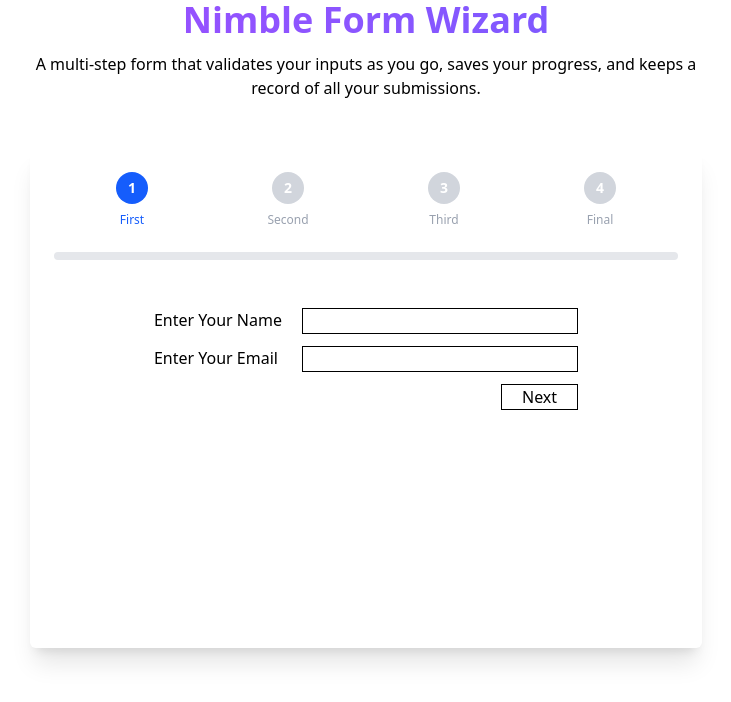
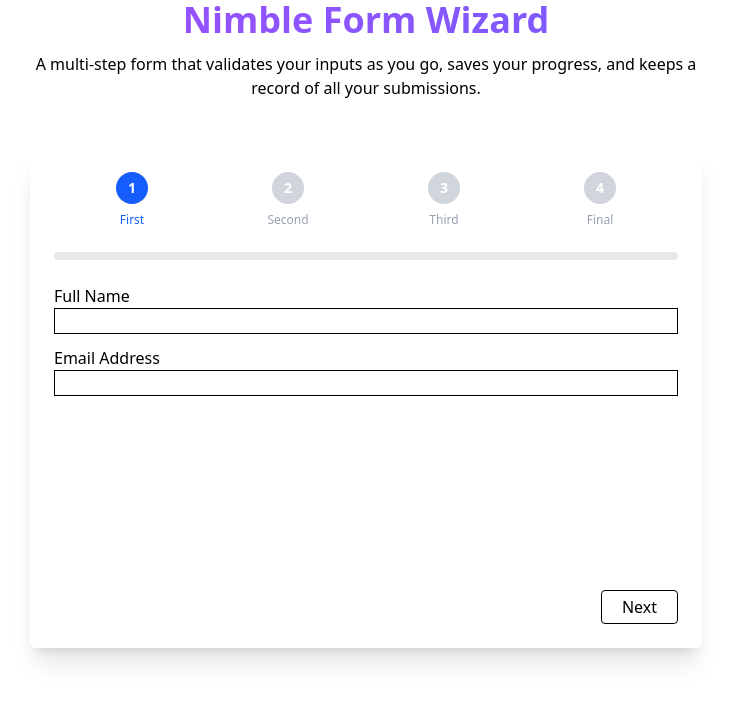
Before and after one commit to Sadi73/assessment-test, a React (Vite) app: page / in a window 1280 px wide. Shown: the top 702 px of the page, without its empty margins (274-1005 px from the left). Built offline with nearby package versions, Linux system fonts and the light colour scheme.

Commit message:
modified styles

```diff
--- a/src/components/FormRoot.tsx
+++ b/src/components/FormRoot.tsx
@@ -26,7 +26,7 @@ const FormRoot = () => {
     const [currentStep, setCurrentStep] = useState(1);
 
     return (
-        <div className="min-h-[500px] max-w-2xl mx-auto shadow-xl rounded-md">
+        <div className="min-h-[500px] max-w-2xl mx-auto shadow-xl rounded-md p-6 flex flex-col">
 
             <Progressbar
                 currentStep={currentStep}
--- a/src/components/Progressbar.tsx
+++ b/src/components/Progressbar.tsx
@@ -7,7 +7,7 @@ const steps = ["First", "Second", "Third", "Final"];
 const Progressbar: React.FC<ProgressbarProps> = ({ currentStep }) => {
 
   return (
-    <div className="p-6">
+    <div className="">
       <div className="flex justify-between items-center mb-6">
         {steps.map((step, index) => {
           const isActive = index + 1 <= currentStep;
--- a/src/components/steps/FinalStep.tsx
+++ b/src/components/steps/FinalStep.tsx
@@ -3,34 +3,36 @@ import { StepProps } from "./FirstStep";
 const FinalStep: React.FC<StepProps> = ({ formData, setCurrentStep }) => {
 
     return (
-        <div className="flex flex-col justify-center items-center space-y-3">
-            <div className="grid grid-cols-3 border w-1/2 gap-5">
+        <div className="flex flex-col grow h-full justify-between">
+            <div className="space-y-5">
+                <div className="grid grid-cols-3 border w-full gap-5">
                     <label className="text-end">Name: </label>
                     <p className="col-span-2">{formData?.name}</p>
                 </div>
-            <div className="grid grid-cols-3 border w-1/2 gap-5">
+                <div className="grid grid-cols-3 border w-full gap-5">
                     <label className="text-end">Email: </label>
                     <p className="col-span-2">{formData?.email}</p>
                 </div>
-            <div className="grid grid-cols-3 border w-1/2 gap-5">
+                <div className="grid grid-cols-3 border w-full gap-5">
                     <label className="text-end">Address: </label>
                     <p className="col-span-2">{formData?.address}</p>
                 </div>
-            <div className="grid grid-cols-3 border w-1/2 gap-5">
+                <div className="grid grid-cols-3 border w-full gap-5">
                     <label className="text-end">Phone Number: </label>
                     <p className="col-span-2">{formData?.phoneNumber}</p>
                 </div>
-            <div className="grid grid-cols-3 border w-1/2 gap-5">
+                <div className="grid grid-cols-3 border w-full gap-5">
                     <label className="text-end">Expertise: </label>
                     <p className="col-span-2">{formData?.expertise}</p>
                 </div>
+            </div>
 
-            <div className="w-1/2 flex justify-end gap-5">
+            <div className="flex justify-end gap-5 mt-auto pt-5">
                 <button
-                    className="border px-5"
+                    className="border px-5 py-1 rounded"
                     onClick={() => setCurrentStep(3)}
                 >Update</button>
-                <button className="border px-5">Submit</button>
+                <button className="border px-5 py-1 rounded">Submit</button>
             </div>
         </div>
     );
--- a/src/components/steps/FirstStep.tsx
+++ b/src/components/steps/FirstStep.tsx
@@ -10,7 +10,6 @@ export type StepProps = {
 const FirstStep: React.FC<StepProps> = ({ formData, setFormData, setCurrentStep }) => {
 
     return (
-        <div className="flex flex-col justify-center items-center space-y-3">
         <Formik
             initialValues={{ name: formData?.name, email: formData?.email }}
             onSubmit={(values) => {
@@ -26,51 +25,48 @@ const FirstStep: React.FC<StepProps> = ({ formData, setFormData, setCurrentStep
                 handleBlur,
                 handleSubmit,
             }) => (
-                    <form onSubmit={handleSubmit} className="space-y-3">
-                        <div className="grid grid-cols-3 gap-5">
-                            <label>Enter Your Name</label>
+                <form onSubmit={handleSubmit} className="flex flex-col grow">
+                    <div className="space-y-3">
+                        <div>
+                            <label>Full Name</label>
                             <input
-                                type="name"
-                                className="border col-span-2"
+                                type="text"
+                                className="border w-full"
                                 name="name"
                                 onChange={handleChange}
                                 onBlur={handleBlur}
                                 value={values.name}
                             />
-                            {errors.name && touched.name && errors.name}
+                            {errors.name && touched.name && (
+                                <div className="text-red-500 text-sm">{errors.name}</div>
+                            )}
                         </div>
 
-                        <div className="grid grid-cols-3 gap-5">
-                            <label>Enter Your Email</label>
+                        <div>
+                            <label>Email Address</label>
                             <input
                                 type="email"
-                                className="border col-span-2"
+                                className="border w-full"
                                 name="email"
                                 onChange={handleChange}
                                 onBlur={handleBlur}
                                 value={values.email}
                             />
-                            {errors.email && touched.email && errors.email}
+                            {errors.email && touched.email && (
+                                <div className="text-red-500 text-sm">{errors.email}</div>
+                            )}
                         </div>
-                        <div className="grid grid-cols-3 gap-5">
-                            <div></div>
-                            <div className="col-span-2 flex justify-end space-x-3">
-                                {/* <button
-                                    type="button"
-                                    className="border px-5"
-                                    onClick={() => setCurrentStep('first')}
-                                >
-                                    Back
-                                </button> */}
-                                <button type="submit" className="border px-5">
+                    </div>
+
+                    {/* Button section */}
+                    <div className="mt-auto flex justify-end">
+                        <button type="submit" className="border px-5 py-1 rounded">
                             Next
                         </button>
-                            </div>
                     </div>
                 </form>
             )}
         </Formik>
-        </div>
     );
 };
 
--- a/src/components/steps/ThirdStep.tsx
+++ b/src/components/steps/ThirdStep.tsx
@@ -2,12 +2,9 @@ import { Formik } from "formik";
 import { StepProps } from "./FirstStep";
 
 const ThirdStep: React.FC<StepProps> = ({ formData, setFormData, setCurrentStep }) => {
-
     return (
-        <div className="flex flex-col justify-center items-center space-y-3">
-            <p>Third Step</p>
         <Formik
-                initialValues={{ expertise: '' }}
+            initialValues={{ expertise: formData.expertise }}
             onSubmit={(values) => {
                 setFormData({ ...formData, ...values });
                 setCurrentStep(4);
@@ -21,38 +18,41 @@ const ThirdStep: React.FC<StepProps> = ({ formData, setFormData, setCurrentStep
                 handleBlur,
                 handleSubmit,
             }) => (
-                    <form onSubmit={handleSubmit} className="space-y-3">
-                        <div className="grid grid-cols-3 gap-5">
+                <form onSubmit={handleSubmit} className="flex flex-col grow justify-between h-full">
+                    {/* Form Content */}
+                    <div className="space-y-3">
+                        <div>
                             <label>Select Your Expertise</label>
                             <input
                                 type="text"
-                                className="border col-span-2"
+                                className="border w-full"
                                 name="expertise"
                                 onChange={handleChange}
                                 onBlur={handleBlur}
                                 value={values.expertise}
                             />
-                            {errors.expertise && touched.expertise && errors.expertise}
+                            {errors.expertise && touched.expertise && (
+                                <div className="text-red-500 text-sm">{errors.expertise}</div>
+                            )}
                         </div>
-                        <div className="grid grid-cols-3 gap-5">
-                            <div></div>
-                            <div className="col-span-2 flex justify-end space-x-3">
+                    </div>
+
+                    {/* Button Section */}
+                    <div className="pt-5 mt-auto flex justify-end space-x-3">
                         <button
                             type="button"
-                                    className="border px-5"
+                            className="border px-5 py-1 rounded"
                             onClick={() => setCurrentStep(2)}
                         >
                             Back
                         </button>
-                                <button type="submit" className="border px-5">
+                        <button type="submit" className="border px-5 py-1 rounded">
                             Next
                         </button>
-                            </div>
                     </div>
                 </form>
             )}
         </Formik>
-        </div>
     );
 };
 
```
Also changed, not shown: src/components/steps/SecondStep.tsx (+11 -11 lines). Lines whose indentation alone changed are shown as unchanged.
